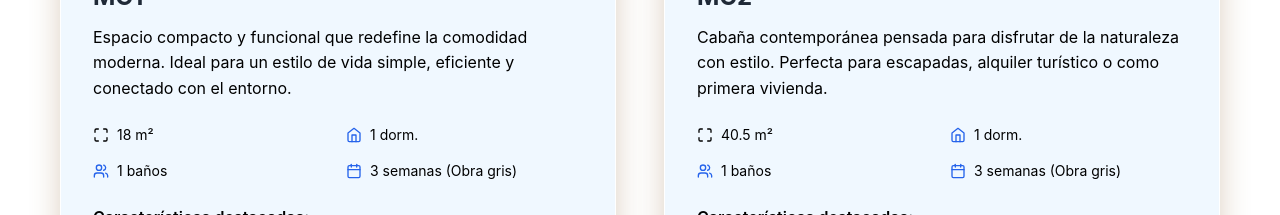
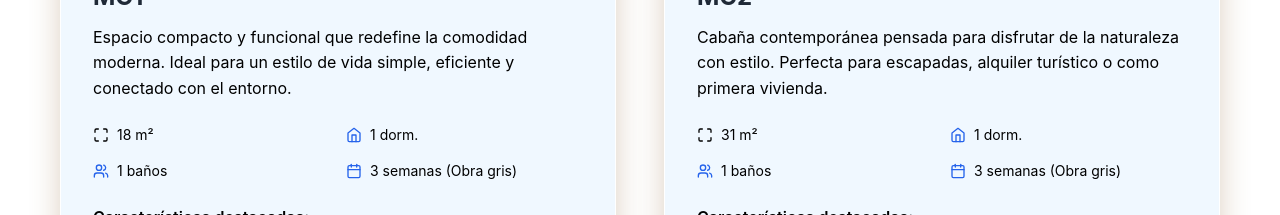
Before and after one commit to Osvald-dev/madercasa, a React (Vite) app: page /modelos in a window 1280 px wide. Shown: the part 1080-1295 px from the top of the page. Built offline with nearby package versions, Linux system fonts and the light colour scheme.

Commit message:
ajuste metros modelo mc2

```diff
--- a/src/pages/Models.jsx
+++ b/src/pages/Models.jsx
@@ -74,7 +74,7 @@ const Models = () => {
     id: 2,
     name: "MC2",
     category: "compact",
-    area: "40.5 m²",
+    area: "31 m²",
     bedrooms: 1,
     bathrooms: 1,
     buildTime: "3 semanas (Obra gris)",
```
